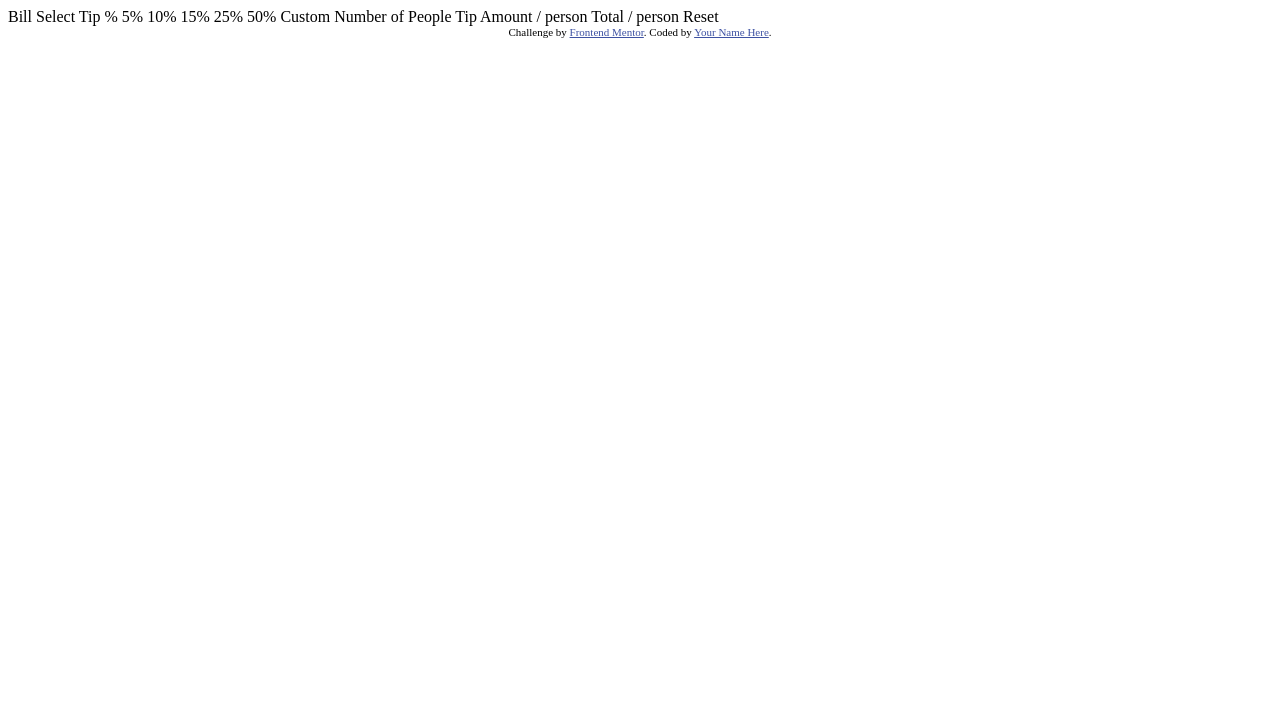
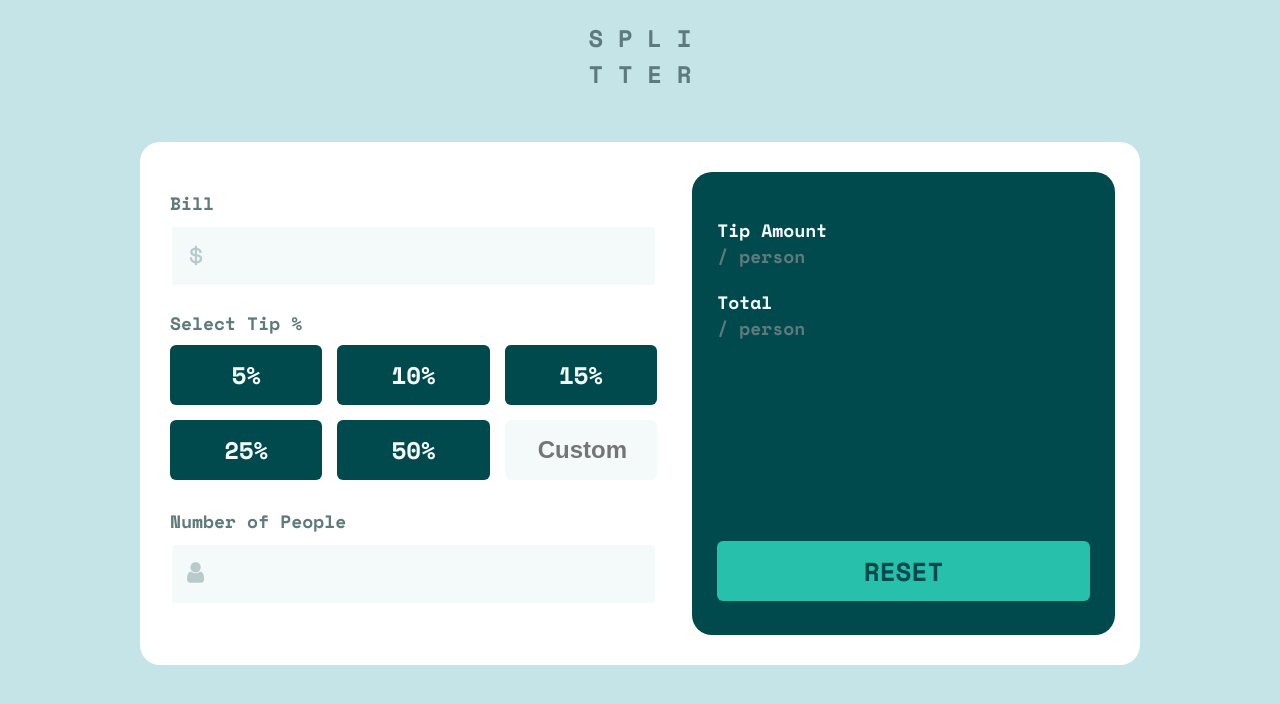
Before and after one commit to andysmithdev/tip-calculator-app-main, a plain HTML site: page index.html in a window 1280 px wide. Drawn offline with nearby package versions, Linux system fonts and the light colour scheme.

Commit message:
completed

```diff
--- a/index.html
+++ b/index.html
@@ -4,41 +4,95 @@
   <meta charset="UTF-8">
   <meta name="viewport" content="width=device-width, initial-scale=1.0"> <!-- displays site properly based on user's device -->
 
+  <script
+  src="https://code.jquery.com/jquery-3.6.0.min.js"
+  integrity="sha256-/xUj+3OJU5yExlq6GSYGSHk7tPXikynS7ogEvDej/m4="
+  crossorigin="anonymous"></script>
+
+  <script src="tips.js"></script>
+
   <link rel="icon" type="image/png" sizes="32x32" href="./images/favicon-32x32.png">
 
   <title>Frontend Mentor | Tip calculator app</title>
 
-  <!-- Feel free to remove these styles or customise in your own stylesheet 👍 -->
-  <style>
-    .attribution { font-size: 11px; text-align: center; }
-    .attribution a { color: hsl(228, 45%, 44%); }
-  </style>
+  <link rel="stylesheet" href="https://cdnjs.cloudflare.com/ajax/libs/font-awesome/4.7.0/css/font-awesome.min.css">
+  <link rel="stylesheet" href="style.css">
 </head>
 <body>
+<header>
+  <p>S P L I</p>
+  <p>T T E R</p>
+</header>
+<main>
+  <div class="flex-container">
+    <div class="flex-form">
+<form class="splitterform">
 
-  Bill
+  <label>Bill</label>
+  <div class="input-wrapper">
+    <span>$</span>
+    <input class="valid" id="amount" type="number" />
+  </div>
 
-  Select Tip %
-  5%
-  10%
-  15%
-  25%
-  50%
-  Custom
+    <label>Select Tip %</label>
+    <div class="radio-button-group">
+      <label class="radio-button-label">
+        <input type="radio" name="tip" value="5" />
+        <span class="radio-button">5%</span>
+      </label>
+      <label class="radio-button-label">
+        <input type="radio" name="tip" value="10" />
+        <span class="radio-button">10%</span>
+      </label>
+      <label class="radio-button-label">
+        <input type="radio" name="tip" value="15" />
+        <span class="radio-button">15%</span>
+      </label>
+      <label class="radio-button-label">
+        <input type="radio" name="tip" value="25" />
+        <span class="radio-button">25%</span>
+      </label>
+      <label class="radio-button-label">
+        <input type="radio" name="tip" value="50" />
+        <span class="radio-button">50%</span>
+      </label>
+      <label class="radio-button-label" for="custom">
+        <input type="radio" name="tip" id="custom-radio" value="custom" />
+        <input id="custom" type="number" placeholder="Custom" />
+      </label>
+    </div>
 
-  Number of People
+  <label>Number of People</label>
+  <span id='people-error'>Can't be zero</span>
+  <div class="input-wrapper">
+    <i class="fa fa-user"></i>
+    <input class="valid" id="people" type="number" />
+  </div>
 
-  Tip Amount
-  / person
+</form>
+    </div>
 
-  Total
-  / person
+<div class="flex-result-box">
+  <div class="result-label">
+    Tip Amount
+  </div>
+  <div class="result-value" id="result-tip"></div>
+  <div class="result-unit">
+    / person
+  </div>
+  <div class="result-label">
+    Total
+  </div>
+  <div class="result-value" id="result-total"></div>
+  <div class="result-unit">
+    / person
+  </div>
 
-  Reset
+  <button id="reset-button">RESET</button>
 
-  <div class="attribution">
-    Challenge by <a href="https://www.frontendmentor.io?ref=challenge" target="_blank">Frontend Mentor</a>.
-    Coded by <a href="#">Your Name Here</a>.
+</div>
+
   </div>
+</main>
 </body>
 </html>
--- /dev/null
+++ b/style.css
@@ -0,0 +1,264 @@
+@import url('https://fonts.googleapis.com/css2?family=Space+Mono:wght@400;700&display=swap');
+
+:root {
+    --Strongcyan: hsl(172, 67%, 45%);
+
+    --Verydarkcyan: hsl(183, 100%, 15%);
+    --Darkgrayishcyan1: hsl(186, 14%, 43%);
+    --Darkgrayishcyan2: hsl(184, 14%, 56%);
+    --Lightgrayishcyan1: hsl(185, 41%, 84%);
+    --Lightgrayishcyan2: hsl(189, 41%, 97%);
+    --White: hsl(0, 0%, 100%);
+}
+
+* {
+    box-sizing: border-box;
+}
+
+body {
+   font-family: 'Space Mono', monospace;
+   font-size: 24px;
+   color: var(--Darkgrayishcyan1);
+   background-color: var(--Lightgrayishcyan1);
+   margin: 0;
+   padding: 0;
+}
+
+header {
+    font-weight: 700;
+    text-align: center;
+    margin-top: 20px;
+    margin-bottom: 20px;
+}
+
+header p {
+    margin-top: 0;
+    margin-bottom: 0;
+}
+
+.flex-container {
+    display: flex;
+    flex-flow: column nowrap;
+    background-color: var(--White);
+    border-radius: 20px;
+    padding-bottom: 30px;
+    padding-right: 25px;
+    padding-left: 25px;
+    padding-top: 30px;
+    height: fit-content;
+    max-width: 1000px;
+    margin: auto;
+    margin-top: 50px;
+}
+
+.splitterform {
+    padding: 5px;
+    padding-bottom: 20px;
+    line-height: 2;
+    margin: 0;
+}
+
+.input-wrapper {
+    width: 100%;
+    margin-bottom: 10px;
+}
+
+.input-wrapper i {
+    position: absolute;
+    padding: 17px;
+    text-align: center;
+    color: var(--Darkgrayishcyan2);
+    opacity: 50%;
+}
+
+.input-wrapper span {
+    position: absolute;
+    vertical-align: auto;
+    padding-left: 17px;
+    text-align: center;
+    font-size: 30px;
+    color: var(--Darkgrayishcyan2);
+    opacity: 50%;
+}
+
+.splitterform > label {
+    font-size: 18px;
+    font-weight: 700;
+}
+
+.input-wrapper input {
+    background-color: var(--Lightgrayishcyan2);
+    color: var(--Verydarkcyan);
+    outline-color: var(--Strongcyan);
+    border-radius: 5px;
+    width: 100%;
+    font-size: 24px;
+    font-weight: 700;
+    padding: 15px;
+    text-align: right;
+}
+
+.invalid {
+    border: 2px solid orange;
+}
+
+.valid {
+    border: 2px solid var(--White);
+}
+
+#people-error {
+    visibility: hidden;
+    font-size: 18px;
+    font-weight: 700;
+    float: right;
+    color: orange;
+    padding: 0;
+    margin-top: 8px;
+}
+
+/* radio buttons */
+
+.radio-button-group {
+    display: grid;
+    width: 100%;
+    grid-auto-flow: row;
+    /*grid-template-columns: auto auto;*/
+    grid-template-rows: auto auto auto;
+    grid-template-columns: repeat(auto-fit, minmax(150px, 1fr));
+    row-gap: 15px;
+    gap: 15px;
+    padding: 0;
+    margin: 0;
+}
+
+/* Hide the browser's default radio button */
+.radio-button-label input[type="radio"] {
+    opacity: 0;
+    width: 0;
+    height: 0;
+}
+
+.radio-button {
+    position: absolute;
+    top: 0;
+    left: 0;
+    height: 100%;
+    width: 100%;
+    background-color: var(--Verydarkcyan);
+    color: var(--Lightgrayishcyan2);
+    font-size: 24px;
+    font-weight: 700;
+    text-align: center;
+    border-radius: 6px;
+    padding-top: 6px;
+}
+
+.radio-button-group input[type="number"] {
+    position: absolute;
+    top:0;
+    left:0;
+    height:100%;
+    background-color: var(--Lightgrayishcyan2);
+    color: var(--Verydarkcyan);
+    outline-color: var(--Strongcyan);
+    border: none;
+    border-radius: 6px;
+    width: 100%;
+    font-size: 24px;
+    font-weight: 700;
+    padding: 15px;
+    text-align: right;
+}
+
+.radio-button-label {
+    position: relative;
+    padding: 0;
+    margin: 0;
+    width: 100%;
+    height: 60px;
+    cursor: pointer;
+}
+
+#custom {
+    cursor: pointer;
+}
+
+.radio-button-label input:checked ~ .radio-button {
+    background-color: var(--Strongcyan);
+    color: var(--Verydarkcyan);
+}
+
+.radio-button-label input:checked ~ #custom {
+    border: solid;
+    border-color: var(--Strongcyan);
+}
+
+/*
+* Results box
+*/
+
+.flex-result-box {
+    background-color: var(--Verydarkcyan);
+    padding: 25px;
+    border-radius: 20px;
+    min-width: 300px;
+    min-height: 300px;
+}
+
+.result-label {
+    color: var(--Lightgrayishcyan2);
+    font-size: 18px;
+    font-weight: 700;
+    padding-top: 20px;
+    margin: 0;
+    width:fit-content;
+}
+
+.result-unit {
+    color: var(--Darkgrayishcyan1);
+    font-size: 18px;
+    font-weight: 700;
+    padding: 0;
+    margin: 0;
+    padding-top: 0px;
+    width:fit-content;
+}
+
+.result-value {
+    color: var(--Strongcyan);
+    font-size: 32px;
+    font-weight: 700;
+    float: right;
+    margin-top: -30px;
+}
+
+
+#reset-button {
+    width:100%;
+    height: 60px;
+    background-color: var(--Strongcyan);
+    color: var(--Verydarkcyan);
+    font-size: 26px;
+    font-weight: 700;
+    font-family: 'Space Mono', monospace;
+    border: none;
+    border-radius: 6px;
+    margin-top: 50px;
+    cursor: pointer;
+}
+
+@media (min-width: 1000px) {
+    .flex-container {
+        flex-direction: row;
+      }
+    .flex-form {
+        width: 600px;
+        margin-right: 30px;
+    }
+    .flex-result-box {
+        width: 500px;
+    }
+    #reset-button {
+        margin-top: 200px;
+    }
+}
--- /dev/null
+++ b/tips.js
@@ -0,0 +1,44 @@
+$(function() {
+    $("#reset-button").click(function(){
+        $("#amount").val('').change();
+        $('#people').val('').change();
+        $('input[name=tip]:checked').prop('checked', false);
+        $('#result-tip').html('$0.00');
+        $('#result-total').html('$0.00');
+    });
+
+    $('#custom').focus(function(){
+        $('#custom-radio').click();
+    });
+
+    $('input').change(function(){
+        const amount = $('#amount').val();
+        const people = $('#people').val();
+        var tip=$('input[name=tip]:checked').val();
+
+        if (tip == 'custom') {
+            tip = $('#custom').val();
+        }
+        if ((amount > 0) && (people > 0) && (tip > 0)) {
+            const tipamt = amount * (tip/100);
+            const total = parseInt(amount) + parseInt(tipamt);
+            const tippp = (tipamt / people).toFixed(2);
+            const totalpp = (total / people).toFixed(2);
+            $('#result-tip').html('$' + tippp.toString());
+            $('#result-total').html('$' + totalpp.toString());
+        };
+    });
+
+    $('#people').change(function() {
+        var input=$(this);
+
+	    if ((input.val() != '') && (input.val() == 0)) {
+            input.addClass("invalid").removeClass("valid");
+            $('#people-error').css('visibility', 'visible');
+        }
+	    else {
+            input.removeClass("invalid").addClass("valid");
+            $('#people-error').css('visibility', 'hidden');
+        }
+    });
+});
```
